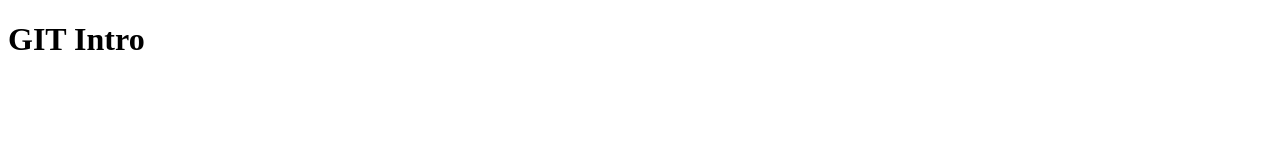
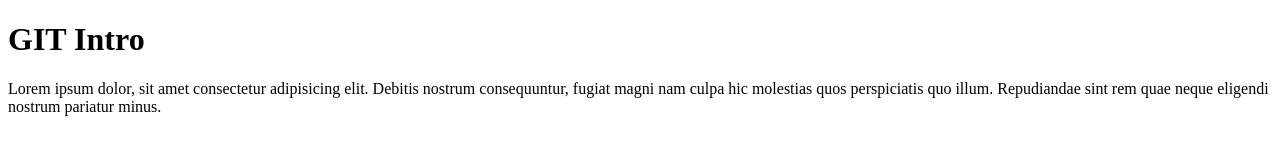
Before and after one commit to NagaaSaketh/gittest, a plain HTML site: page index.html in a window 1280 px wide. Drawn offline with Linux system fonts and the light colour scheme.

Commit message:
Added style.css

```diff
--- a/index.html
+++ b/index.html
@@ -7,5 +7,6 @@
 </head>
 <body>
   <h1>GIT Intro</h1>
+  <p>Lorem ipsum dolor, sit amet consectetur adipisicing elit. Debitis nostrum consequuntur, fugiat magni nam culpa hic molestias quos perspiciatis quo illum. Repudiandae sint rem quae neque eligendi nostrum pariatur minus.</p>
 </body>
 </html>
```
Also changed, not shown: style.css (added).
